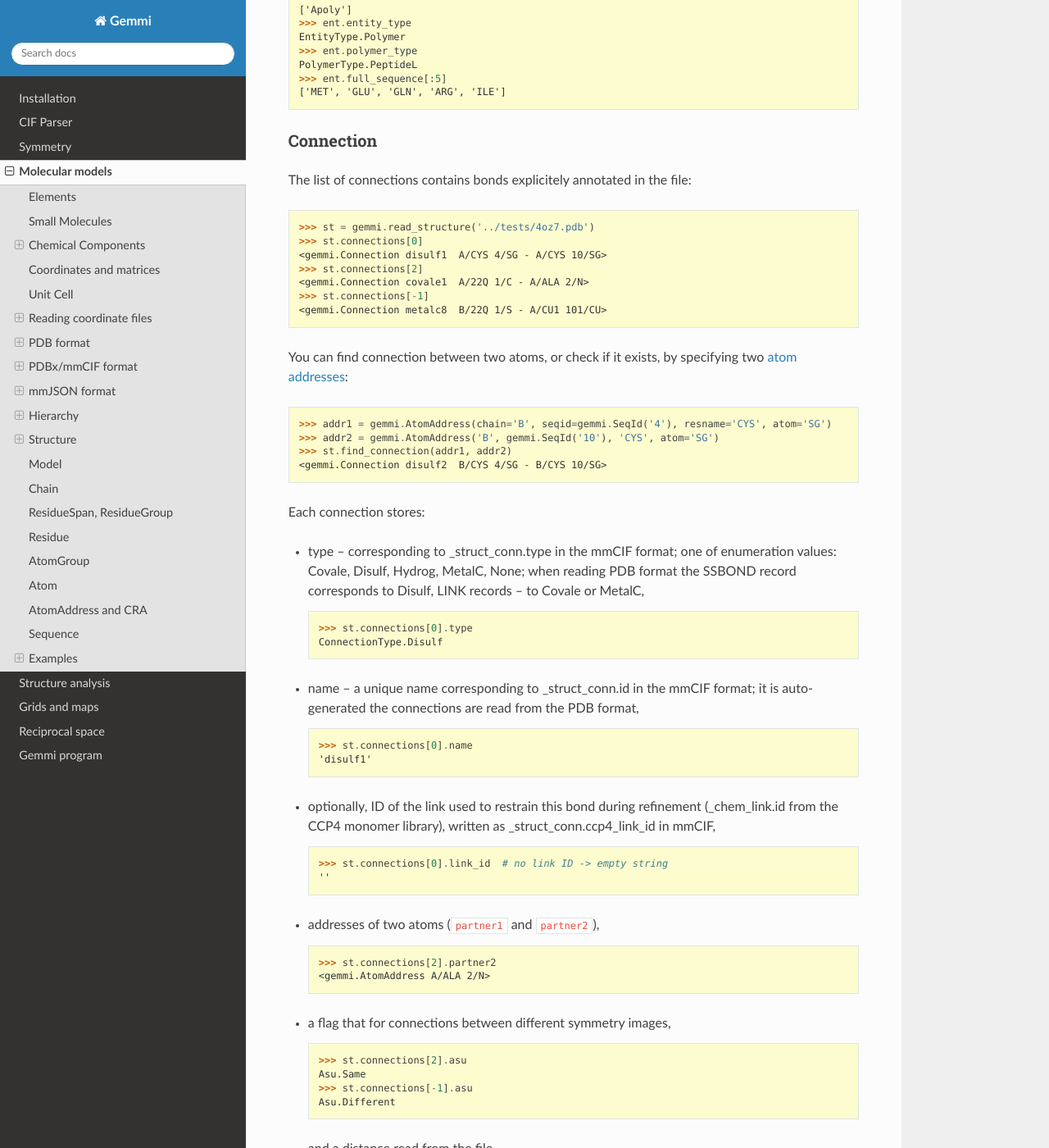
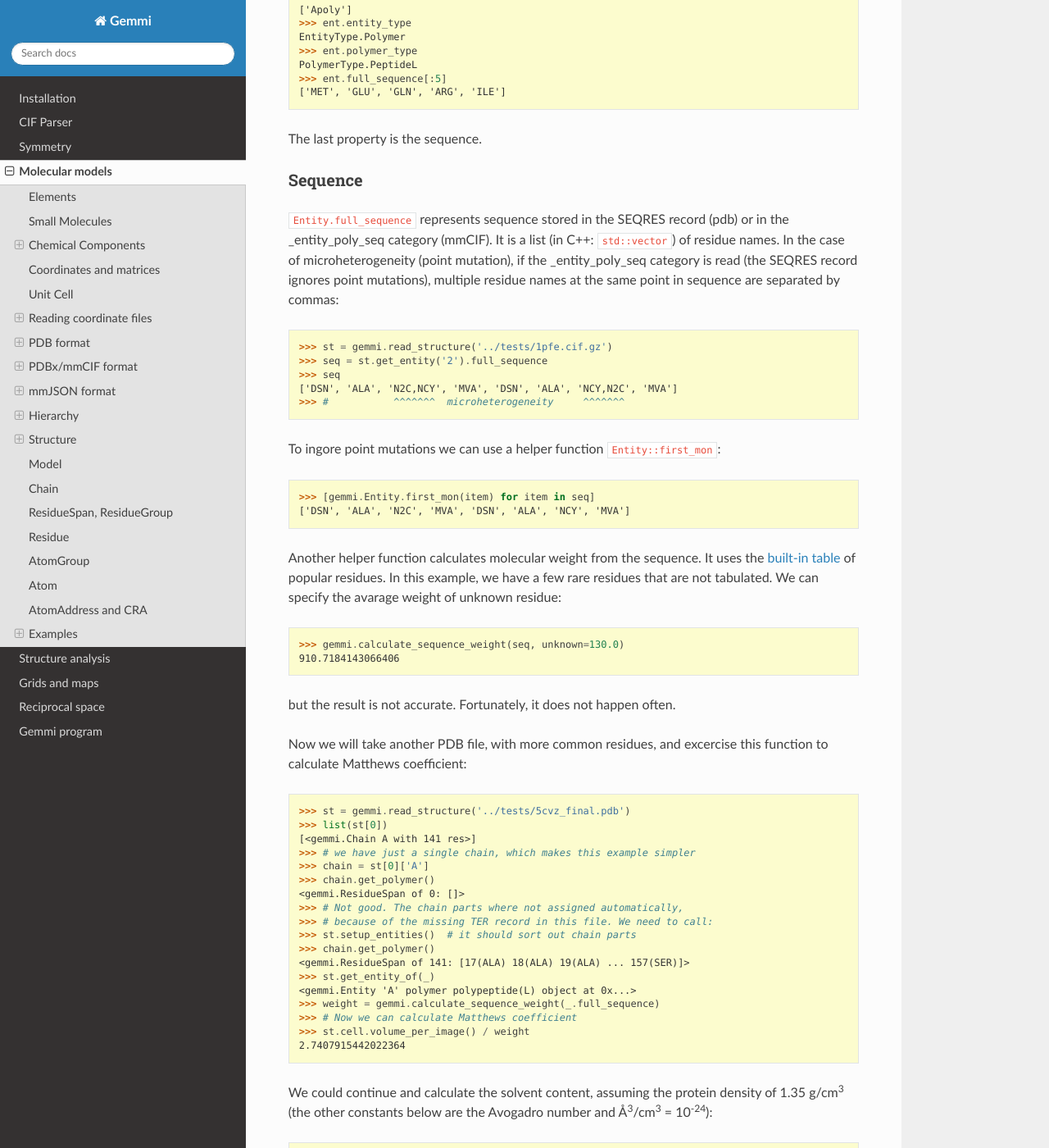
Before and after one commit to project-gemmi/gemmi, a Sphinx documentation site: the page built from docs/mol.rst, in a window 1280 px wide and 1400 px high, scrolled down 22137 px. Shown: the whole window at 82% size. Built offline with Sphinx 7.4.7 and the Read the Docs theme 2.0.0, drawn with Linux system fonts in a browser that asks for light colours; some of the changed text lies outside the part shown.

Commit message:
docs: added subsection Sequence

```diff
--- a/docs/mol.rst
+++ b/docs/mol.rst
@@ -104,6 +104,8 @@ Gemmi can use three sources of knowledge about chemical components:
 * so-called CIF files compatible with the format of the Refmac/CCP4 monomer
   library.
 
+.. _find_tabulated_residue:
+
 Built-in data
 -------------
 
@@ -1234,6 +1236,85 @@ Here we only show its properties in an example:
   >>> ent.full_sequence[:5]
   ['MET', 'GLU', 'GLN', 'ARG', 'ILE']
 
+The last property is the sequence.
+
+Sequence
+--------
+
+``Entity.full_sequence`` represents sequence stored
+in the SEQRES record (pdb) or in the _entity_poly_seq category (mmCIF).
+It is a list (in C++: ``std::vector``) of residue names.
+In the case of microheterogeneity (point mutation),
+if the _entity_poly_seq category is read (the SEQRES record ignores
+point mutations), multiple residue names at the same point
+in sequence are separated by commas:
+
+.. doctest::
+
+  >>> st = gemmi.read_structure('../tests/1pfe.cif.gz')
+  >>> seq = st.get_entity('2').full_sequence
+  >>> seq
+  ['DSN', 'ALA', 'N2C,NCY', 'MVA', 'DSN', 'ALA', 'NCY,N2C', 'MVA']
+  >>> #           ^^^^^^^  microheterogeneity     ^^^^^^^
+
+To ingore point mutations we can use a helper function ``Entity::first_mon``:
+
+.. doctest::
+
+  >>> [gemmi.Entity.first_mon(item) for item in seq]
+  ['DSN', 'ALA', 'N2C', 'MVA', 'DSN', 'ALA', 'NCY', 'MVA']
+
+
+Another helper function calculates molecular weight from the sequence.
+It uses the :ref:`built-in table <find_tabulated_residue>` of popular
+residues.
+In this example, we have a few rare residues that are not tabulated.
+We can specify the avarage weight of unknown residue:
+
+.. doctest::
+
+  >>> gemmi.calculate_sequence_weight(seq, unknown=130.0)
+  910.7184143066406
+
+but the result is not accurate. Fortunately, it does not happen often.
+
+Now we will take another PDB file, with more common residues,
+and excercise this function to calculate Matthews coefficient:
+
+.. doctest::
+
+  >>> st = gemmi.read_structure('../tests/5cvz_final.pdb')
+  >>> list(st[0])
+  [<gemmi.Chain A with 141 res>]
+  >>> # we have just a single chain, which makes this example simpler
+  >>> chain = st[0]['A']
+  >>> chain.get_polymer()
+  <gemmi.ResidueSpan of 0: []>
+  >>> # Not good. The chain parts where not assigned automatically,
+  >>> # because of the missing TER record in this file. We need to call:
+  >>> st.setup_entities()  # it should sort out chain parts
+  >>> chain.get_polymer()
+  <gemmi.ResidueSpan of 141: [17(ALA) 18(ALA) 19(ALA) ... 157(SER)]>
+  >>> st.get_entity_of(_)  # doctest: +ELLIPSIS
+  <gemmi.Entity 'A' polymer polypeptide(L) object at 0x...>
+  >>> weight = gemmi.calculate_sequence_weight(_.full_sequence)
+  >>> # Now we can calculate Matthews coefficient
+  >>> st.cell.volume_per_image() / weight
+  2.7407915442022364
+
+We could continue and calculate the solvent content, assuming the protein
+density of 1.35 g/cm\ :sup:`3` (the other constants below are the Avogadro
+number and Å\ :sup:`3`/cm\ :sup:`3` = 10\ :sup:`-24`):
+
+.. doctest::
+
+  >>> protein_fraction = 1. / (6.02214e23 * 1e-24 * 1.35 * _)
+  >>> print('Solvent content: {:.1f}%'.format(100 * (1 - protein_fraction)))
+  Solvent content: 55.1%
+
+Note: if you just want to calculate solvent content, use
+:ref:`gemmi-content <gemmi-content>`.
+
 Connection
 ----------
 
--- a/docs/utils.rst
+++ b/docs/utils.rst
@@ -572,6 +572,8 @@ Prints information about given space group.
 .. literalinclude:: sg-help.txt
    :language: console
 
+.. _gemmi-content:
+
 contents
 ========
 
```
Also changed, not shown: other parts of docs/mol.rst (+0 -6 lines).
